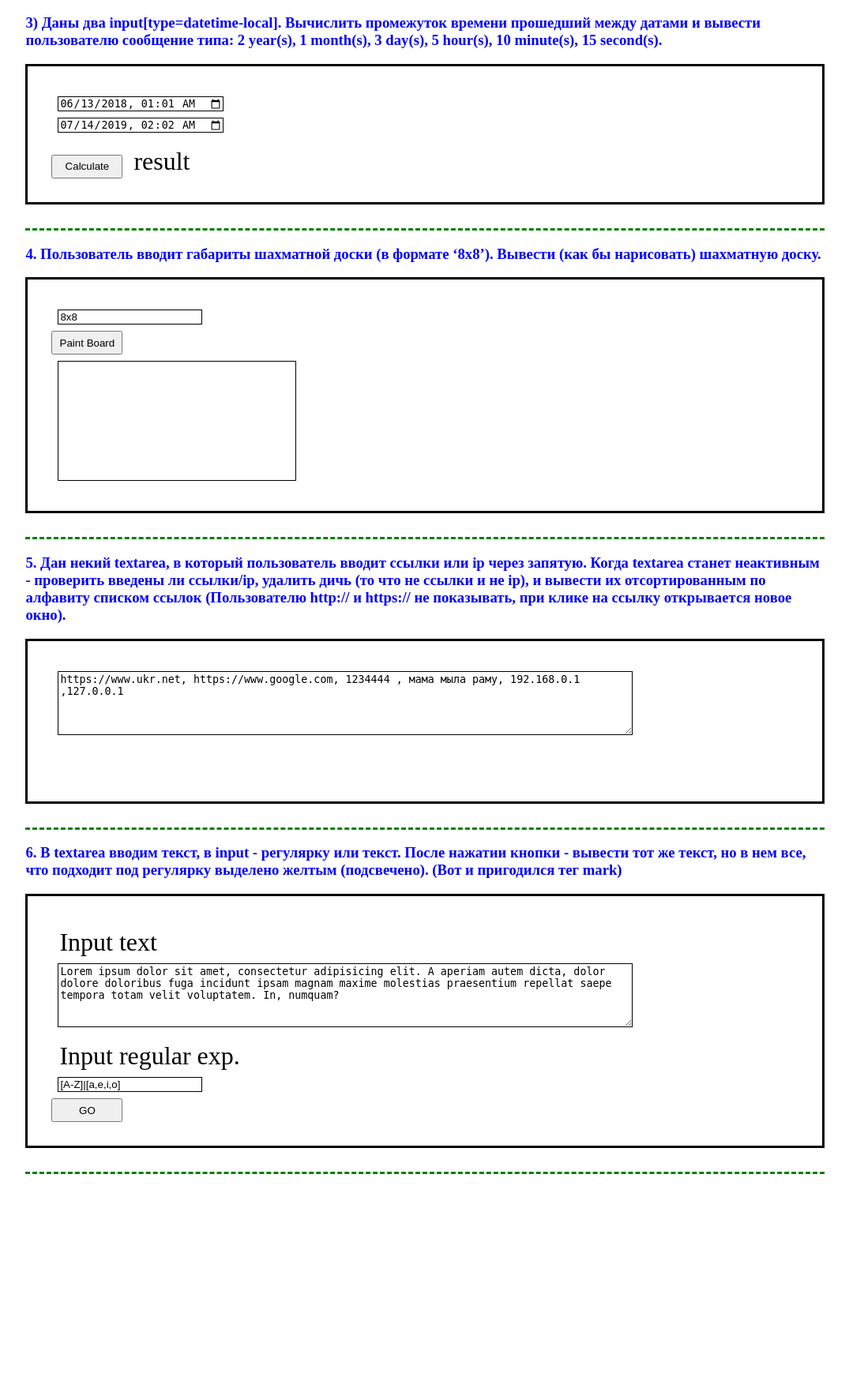
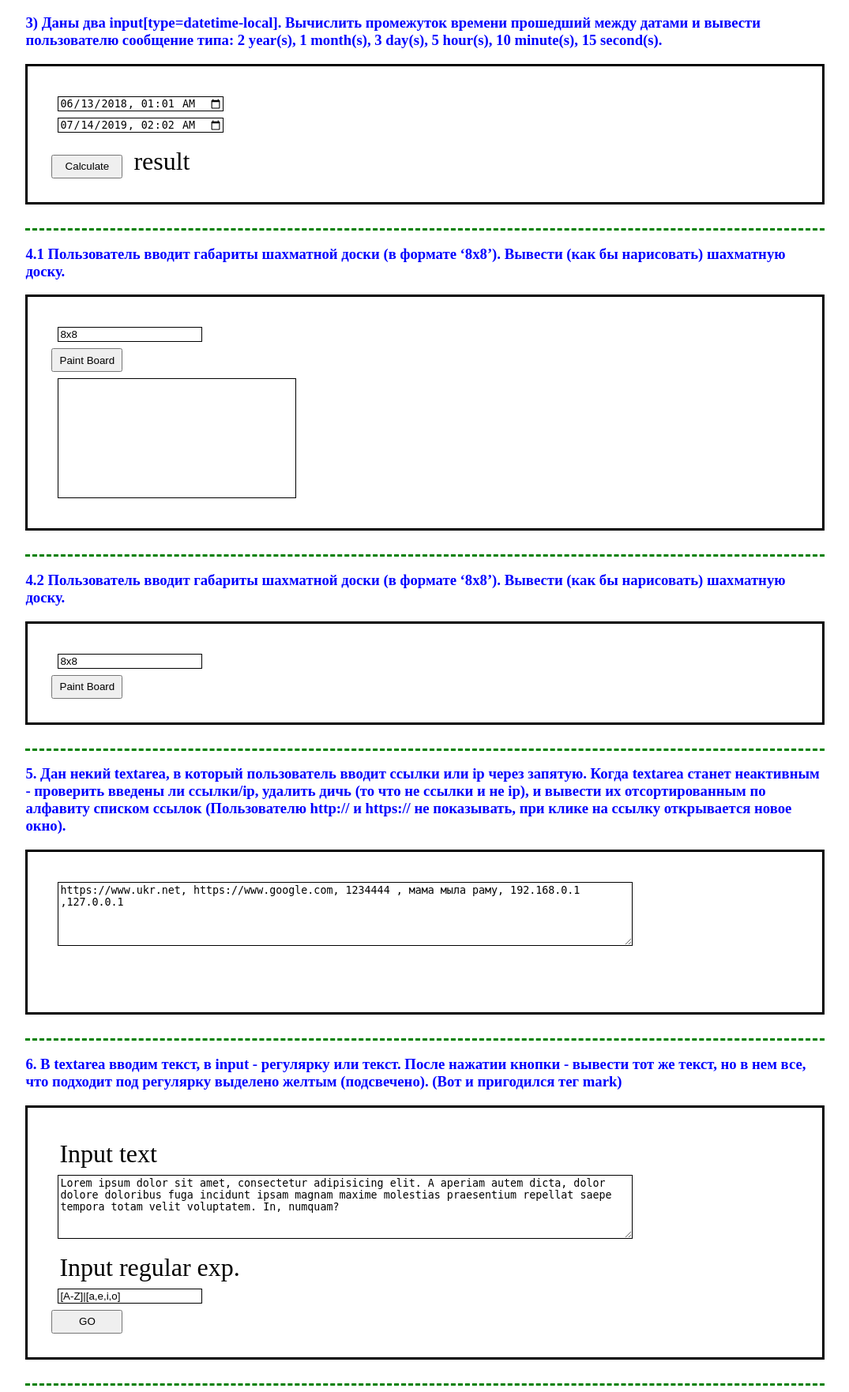
Before and after one commit to linxok/IntroToFullStack, a PHP site: page / in a window 1280 px wide. Shown: the part 717-2480 px from the top of the page at 79% size, without its empty margins (102-1177 px from the left). Before the commit the page ends 2204 px from the top, so only its background shows below. Run offline with PHP 8.4, Linux system fonts and the light colour scheme; a map, chart or similar area stays blank.

Commit message:
reviev 1

```diff
--- a/WD_PS_2_Javascript_RegExp/warm_up/index.html
+++ b/WD_PS_2_Javascript_RegExp/warm_up/index.html
@@ -49,12 +49,25 @@
         </div>
     </form>
     <form class="form">
-        <h3 class="form_head"> 4. Пользователь вводит габариты шахматной доски (в формате ‘8x8’).
+        <h3 class="form_head"> 4.1 Пользователь вводит габариты шахматной доски (в формате ‘8x8’).
             Вывести (как бы нарисовать) шахматную доску.</h3>
         <div class="form_wrapper">
             <input class="form_input" type="text" id="input_size" value="8x8">
             <button class="btn" type="button" id="btn_chess">Paint Board</button>
             <canvas id="canvas_chess"></canvas>
+        </div>
+    </form>
+    <form class="form">
+        <h3 class="form_head"> 4.2 Пользователь вводит габариты шахматной доски (в формате ‘8x8’).
+            Вывести (как бы нарисовать) шахматную доску.</h3>
+        <div class="form_wrapper">
+            <input class="form_input" type="text" id="input_size2" value="8x8">
+            <button class="btn" type="button" id="btn_chess2">Paint Board</button>
+            <div id="board_chess">
+                <div class="cell cell_white" padding="12px"></div>
+                <div class="cell cell_black"></div>
+
+            </div>
         </div>
     </form>
     <form class="form">
--- a/WD_PS_2_Javascript_RegExp/warm_up/main.js
+++ b/WD_PS_2_Javascript_RegExp/warm_up/main.js
@@ -1,3 +1,8 @@
+/*
+1. Дана форма с двумя числовыми инпутами.
+    Посчитать сумму чисел в промежутке между введеными пользователем (например от -100 до 100),
+суммируя только числа которые заканчиваются на 2,3, и 7*/
+
 document.getElementById('btn1').addEventListener('click', () => {
     const val1 = parseFloat(document.getElementById('elem1').value);
     const val2 = parseFloat(document.getElementById('elem2').value);
@@ -12,9 +17,14 @@ document.getElementById('btn1').addEventListener('click', () => {
             sum += i;
         }
     }
-    document.getElementById('result1').textContent = sum;
+    document.getElementById('result1').innerHTML = sum.toString();
 });
+/*
+2. Пользователь вводит время в секундах. Вывести в формате: hh:mm:ss (01:05:20).
+Ниже наоборот: пользователь вводит время в формате hh:mm:ss, вывести количество секунд.
+    */
 
+/*2.1*/
 document.getElementById('calculateTime').addEventListener('click', () => {
     const seconds = parseFloat(document.getElementById('input_seconds').value);
     let date = new Date(null);
@@ -41,7 +51,7 @@ document.getElementById('calculateTime').addEventListener('click', () => {
     document.getElementById('timeResult1').innerText = convertTime(seconds);
 });
 
-
+/*2.2*/
 document.getElementById('calculateSeconds').addEventListener('click', () => {
 
     let input = document.getElementById('input_time');
@@ -57,36 +67,29 @@ document.getElementById('calculateSeconds').addEventListener('click', () => {
     document.getElementById('timeResult2').innerText = `${out} s.`;
 });
 
+/*
+3) Даны два input[type=datetime-local]. Вычислить промежуток времени
+прошедший между датами и вывести пользователю сообщение типа:
+    2 year(s), 1 month(s), 3 day(s), 5 hour(s), 10 minute(s), 15 second(s).*/
 /** does not take into account the calendar number of days in the month */
+
 
 document.getElementById('btn_date_interval').addEventListener('click', () => {
     const date1 = new Date(document.getElementById('first_date').value);
     const date2 = new Date(document.getElementById('second_date').value);
-    let dateRez = new Date(date2 - date1);
 
-    const out = `${dateRez.getFullYear() - 1970}year(s), ${dateRez.getMonth()}month(s), ${dateRez.getDay()}day(s),
-        ${dateRez.getUTCHours()}hour(s), ${dateRez.getMinutes()}minute(s), ${dateRez.getSeconds()}second(s)`;
+    const out = `${date2.getFullYear() - date1.getFullYear()}year(s), ${date2.getMonth() - date1.getMonth()}month(s),
+        ${date2.getDate() - date1.getDate()}day(s),${date2.getHours() - date1.getHours()}hour(s), ${date2.getMinutes() -
+        date1.getMinutes()}minute(s), ${date2.getSeconds() - date1.getSeconds()}second(s)`;
 
-    /** alternate idea
-     /*const min = 60;
-     const hour = min * 60;
-     const day = hour * 24;
-     const month = day * 31  ;
-     const year = day * 365;
-
-     let years = dateRez / year ^ 0;
-     let months = (dateRez - years * year) / month ^ 0;
-     let days = (dateRez - years * year - month * months) / day ^ 0;
-     let hours = (dateRez - years * year - month * months - days * day) / hour ^ 0;
-     let mins = (dateRez - years * year - month * months - days * day - hour * hours) / min ^ 0;
-     let seconds = (dateRez - years * year - month * months - days * day - hour * hours - min * mins);
-     console.log(out);*/
-
-    document.getElementById('date_interval').innerText = out;
+    document.getElementById('date_interval').innerHTML = out;
 
 });
 
 
+/*4.1 Пользователь вводит габариты шахматной доски (в формате ‘8x8’).
+Вывести (как бы нарисовать) шахматную доску.
+    */
 document.getElementById('btn_chess').addEventListener('click', () => {
 
     function draw(col, row) {
@@ -117,16 +120,66 @@ document.getElementById('btn_chess').addEventListener('click', () => {
     const input_size = document.getElementById('input_size').value;
     const size = input_size.split('x');
     if ((Number(size[0])) && (Number(size[1]))) {
-        const col = size[0];
-        const row = size[1];
+        const col = Number.parseInt(size[0]);
+        const row = Number.parseInt(size[1]);
 
         draw(col, row);
 
     } else {
-        alert("Wrong value")
+        alert("Wrong value");
     }
 
 });
+
+/*4.2 Пользователь вводит габариты шахматной доски (в формате ‘8x8’).
+Вывести (как бы нарисовать) шахматную доску.
+    */
+document.getElementById('btn_chess2').addEventListener('click', () => {
+
+    function draw(col, row) {
+        const board = document.getElementById('board_chess');
+
+        // const boardSize = board.clientWidth;
+        const cellSize = (99.9999 / col) / 2;
+        console.log(cellSize);
+        while (board.firstChild) {
+            board.firstChild.remove();
+        }
+
+        for (let i = 0; i < row; i++) {
+            for (let j = 0; j < col; j++) {
+                let divRow = document.createElement('div');
+                if ((j + i) % 2 === 0) {
+                    divRow.setAttribute('class', 'cell cell_white')
+                } else {
+                    divRow.setAttribute('class', 'cell cell_black')
+                }
+                divRow.style.padding = `${cellSize}%`;
+                board.appendChild(divRow);
+            }
+        }
+    }
+
+    const input_size = document.getElementById('input_size2').value;
+    const size = input_size.split('x');
+    if ((Number(size[0])) && (Number(size[1]))) {
+        const col = Number.parseInt(size[0]);
+        const row = Number.parseInt(size[1]);
+
+        draw(col, row);
+
+    } else {
+        alert("Wrong value");
+    }
+
+});
+
+/*
+5. Дан некий textarea, в который пользователь вводит ссылки или ip через запятую.
+    Когда textarea станет неактивным - проверить введены ли ссылки/ip, удалить дичь (то что не ссылки и не ip),
+и вывести их отсортированным по алфавиту списком ссылок (Пользователю http:// и https:// не показывать, при
+    клике на ссылку открывается новое окно).
+*/
 
 document.getElementById('input_textarea').addEventListener('blur', () => {
     const link_out = document.getElementById('link_out');
@@ -168,6 +221,12 @@ document.getElementById('input_textarea').addEventListener('blur', () => {
 
 });
 
+/*
+6. В textarea вводим текст, в input - регулярку или текст. После нажатии кнопки -
+вывести тот же текст, но в нем все, что подходит под регулярку выделено желтым (подсвечено).
+(Вот и пригодился тег mark)
+*/
+
 function myRegExp() {
     let text = document.getElementById("input_tex").value;
     const regexp = document.getElementById("regexp").value;
--- a/WD_PS_2_Javascript_RegExp/warm_up/style.css
+++ b/WD_PS_2_Javascript_RegExp/warm_up/style.css
@@ -12,10 +12,12 @@
     text-align: center;
     color: black;
 }
+
 .form_wrapper {
     border: black solid 3px;
     padding: 30px;
 }
+
 .label {
     display: inline-block;
     width: auto;
@@ -24,10 +26,12 @@
     font-size: 2rem;
     color: black;
 }
+
 .form {
     padding-bottom: 30px;
     border-bottom: green dashed 3px;
 }
+
 .form_input {
     display: block;
     width: auto;
@@ -39,14 +43,38 @@
     height: 30px;
     width: 90px;
 }
+
 .btn:hover {
     background-color: grey;
 }
+
 .btn:active {
     transform: translateX(3px);
     transform: translateY(3px);
     background-color: red;
 }
+
+#board_chess {
+    display: flex;
+    flex-wrap: wrap;
+}
+
+.cell {
+    /*padding: 22px;*/
+    width: 0;
+    height: 0;
+}
+
+.cell_black {
+    background-color: black;
+    color: white;
+}
+
+.cell_white {
+    background-color: grey;
+    color: white;
+}
+
 @media only screen and (max-width: 550px) {
     .wrapper {
         margin: 0 0;
@@ -58,7 +86,7 @@ canvas {
     border: black solid 1px;
     height: 150px;
     width: 300px;
-    margin:  8px;
+    margin: 8px;
 }
 
 mark {
```
Also changed, not shown: WD_PS_2_Javascript_RegExp/billing/main.js (+6 -5 lines).
